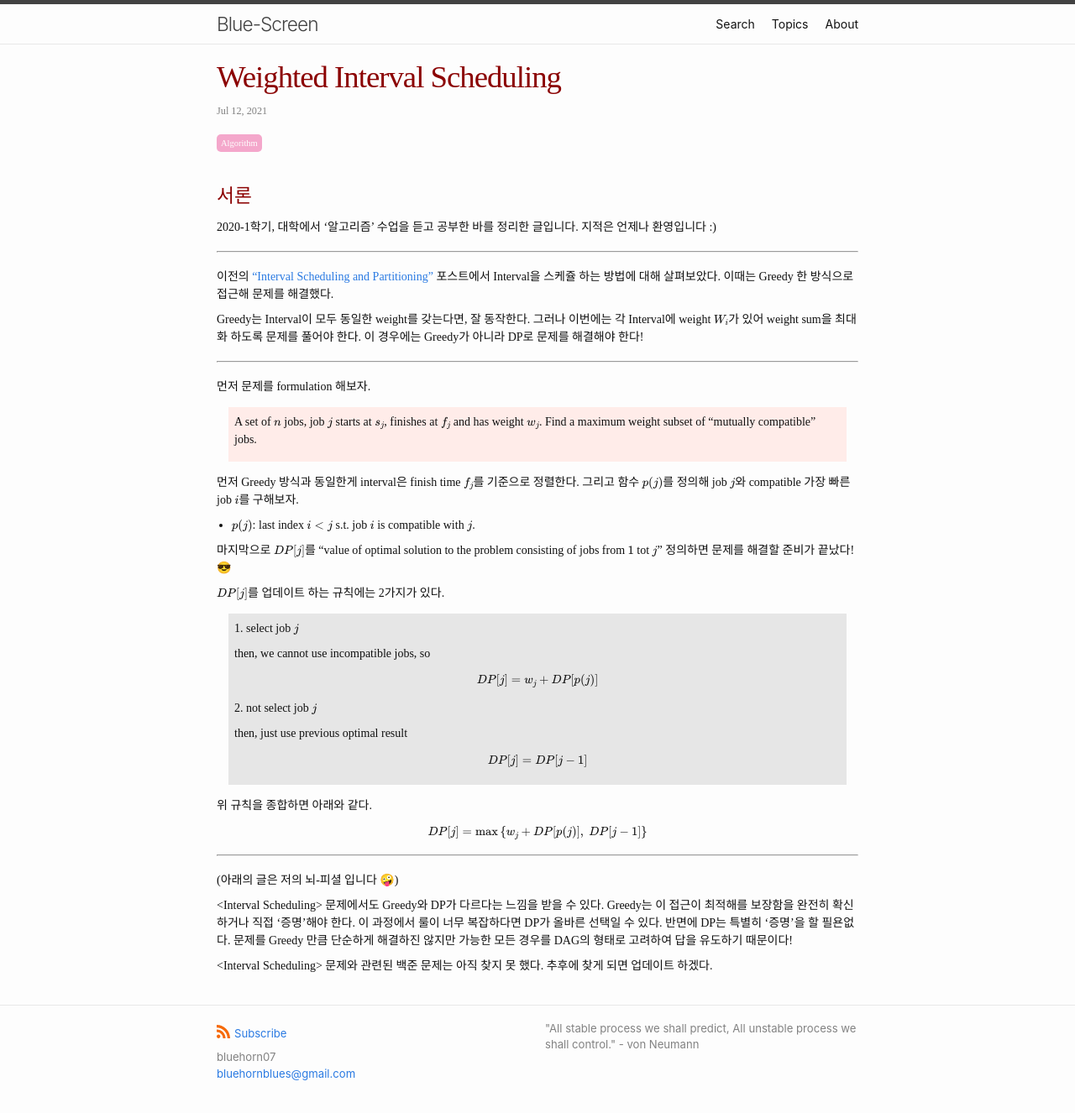
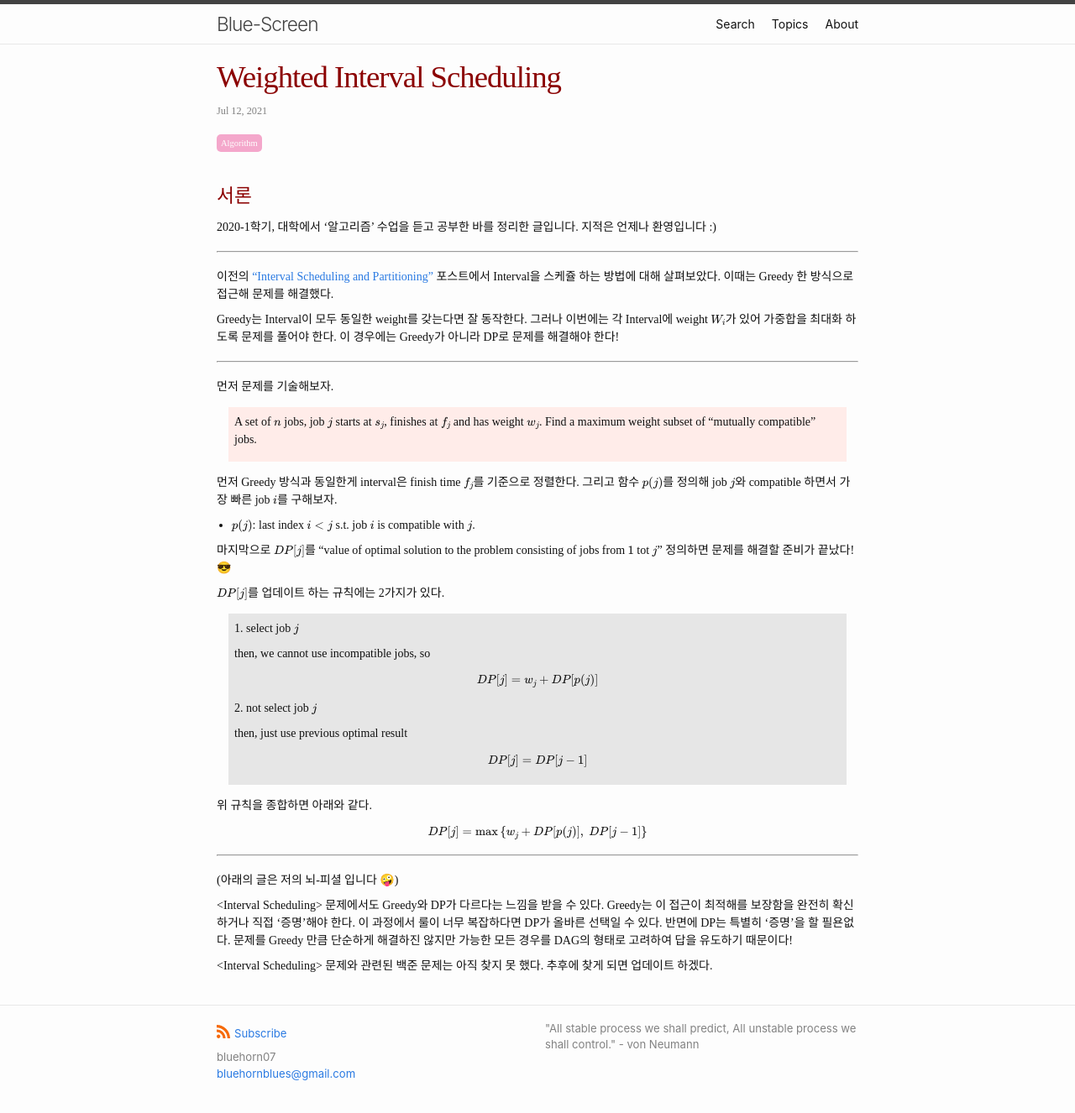
Before and after one commit to BlueHorn07/computer_science, a Jekyll site: the page built from _posts/algorithm/2021-07-12-weighted-interval-scheduling.md, in a window 1280 px wide. Shown: the whole page at 84% size. Built offline with Jekyll 4.4.1, drawn with Linux system fonts in a browser that asks for light colours; nearby versions of some CDN libraries; some web fonts are replaced.

Commit message:
update posts

```diff
--- a/_posts/algorithm/2021-07-12-weighted-interval-scheduling.md
+++ b/_posts/algorithm/2021-07-12-weighted-interval-scheduling.md
@@ -13,11 +13,11 @@ tags: ["Algorithm"]
 
 이전의 ["Interval Scheduling and Partitioning"]({{ "2021/04/20/interval-scheduling-and-partitioning.html" | relative_url}}) 포스트에서 Interval을 스케쥴 하는 방법에 대해 살펴보았다. 이때는 Greedy 한 방식으로 접근해 문제를 해결했다.
 
-Greedy는 Interval이 모두 동일한 weight를 갖는다면, 잘 동작한다. 그러나 이번에는 각 Interval에 weight $W_i$가 있어 weight sum을 최대화 하도록 문제를 풀어야 한다. 이 경우에는 Greedy가 아니라 DP로 문제를 해결해야 한다!
+Greedy는 Interval이 모두 동일한 weight를 갖는다면 잘 동작한다. 그러나 이번에는 각 Interval에 weight $W_i$가 있어 가중합을 최대화 하도록 문제를 풀어야 한다. 이 경우에는 Greedy가 아니라 DP로 문제를 해결해야 한다!
 
 <hr/>
 
-먼저 문제를 formulation 해보자.
+먼저 문제를 기술해보자.
 
 <div class="statement" markdown="1">
 
@@ -25,7 +25,7 @@ A set of $n$ jobs, job $j$ starts at $s_j$, finishes at $f_j$ and has weight $w_
 
 </div>
 
-먼저 Greedy 방식과 동일한게 interval은 finish time $f_j$를 기준으로 정렬한다. 그리고 함수 $p(j)$를 정의해 job $j$와 compatible 가장 빠른 job $i$를 구해보자.
+먼저 Greedy 방식과 동일한게 interval은 finish time $f_j$를 기준으로 정렬한다. 그리고 함수 $p(j)$를 정의해 job $j$와 compatible 하면서 가장 빠른 job $i$를 구해보자.
 
 - $p(j)$: last index $i < j$ s.t. job $i$ is compatible with $j$.
 
```
Also changed, not shown: _posts/algorithm/2021-04-20-interval-scheduling-and-partitioning.md (+6 -4 lines), _posts/algorithm/2021-07-10-independent-sets-in-tress.md (+1 -1 lines), _posts/algorithm/2021-07-12-segmented-least-squares.md (+4 -4 lines).
